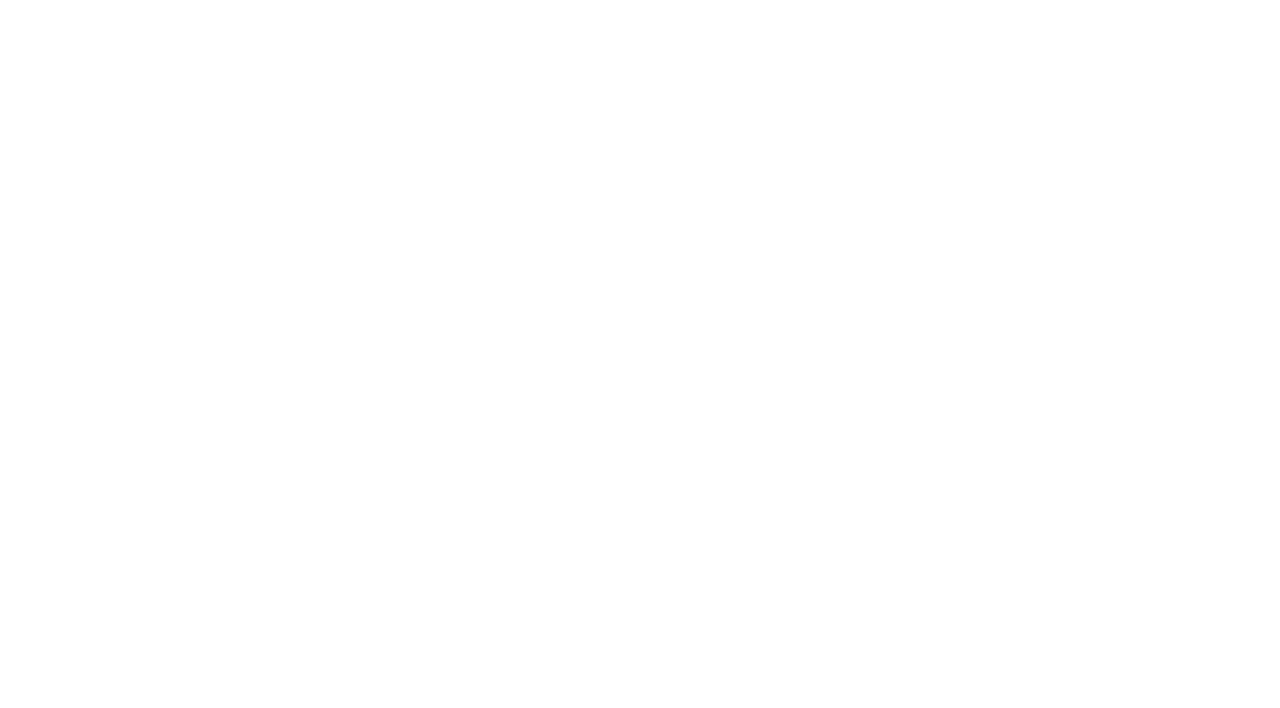
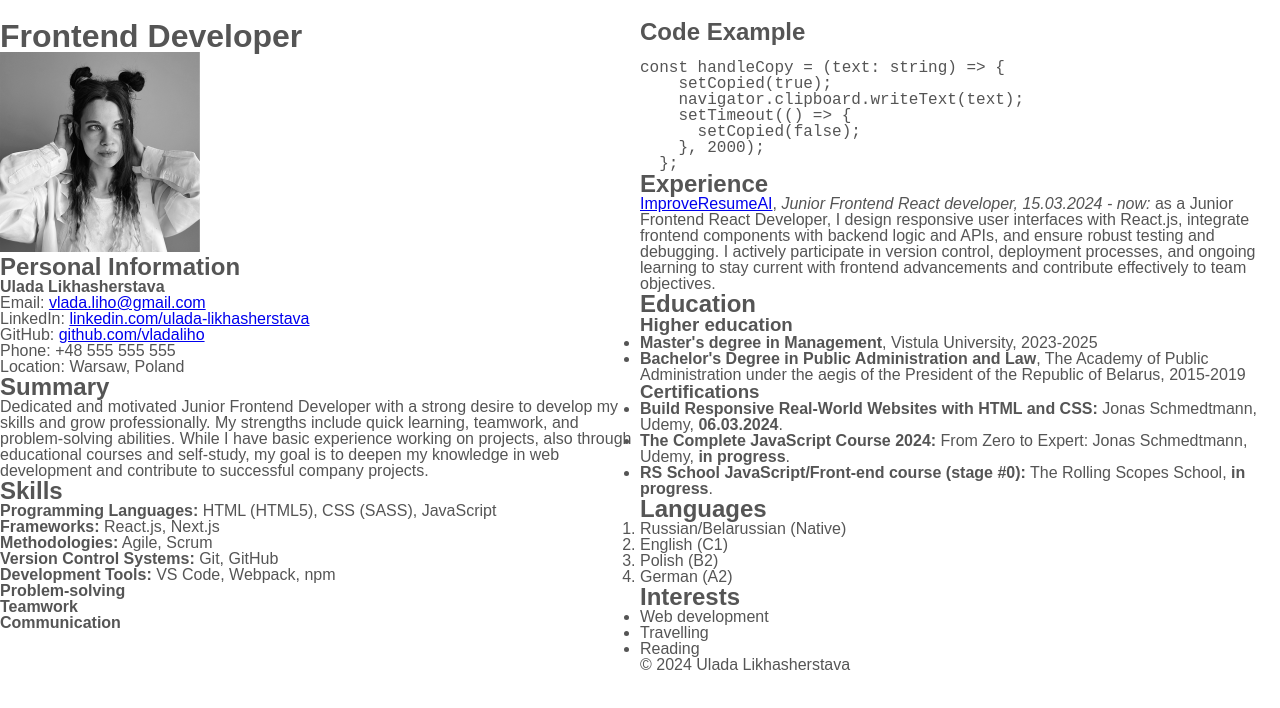
Before and after one commit to vladaliho/rsschool-cv, a plain HTML site: page index.html in a window 1280 px wide. Drawn offline with Linux system fonts and the light colour scheme.

Commit message:
feat: styling resume

```diff
--- a/index.html
+++ b/index.html
@@ -4,16 +4,20 @@
     <meta charset="UTF-8">
     <meta name="viewport" content="width=device-width, initial-scale=1.0">
     <title>Frontend Developer CV</title>
+
+    <link rel="stylesheet" href="style.css">
 </head>
 <body>
-    <!-- <header>
+    <div class="content-block">
+    <div class="important-info">
+    <header>
         <h1>Frontend Developer</h1>
     </header>
 
-    <main>
-    <article>
-        <img src="/rsschool-cv/photo/vlada-liho.jpeg" alt="vladaliho photo" width="200"/>
+    <main></main>
+            <img src="/rsschool-cv/photo/vlada-liho.jpeg" alt="vladaliho photo" width="200">
         <h2>Personal Information</h2>
+        <nav>
 <ul>
     <li><strong>Ulada Likhasherstava</strong></li>
     <li>Email: <a href="mailto:vlada.liho@gmail.com">vlada.liho@gmail.com</a></li>
@@ -22,9 +26,10 @@
     <li>Phone: +48 555 555 555</li>
     <li>Location: Warsaw, Poland</li>
 </ul>
-
+</nav>
 <h2>Summary</h2>
 <p>Dedicated and motivated Junior Frontend Developer with a strong desire to develop my skills and grow professionally. My strengths include quick learning, teamwork, and problem-solving abilities. While I have basic experience working on projects, also through educational courses and self-study, my goal is to deepen my knowledge in web development and contribute to successful company projects.</p>
+
 
 <h2>Skills</h2>
 <ul>
@@ -37,7 +42,9 @@
     <li><strong>Teamwork</strong></li>
     <li><strong>Communication</strong></li>
 </ul>
+</div>
 
+<div class="secondary-info">
 <h2>Code Example</h2>
 <pre><code>
 const handleCopy = (text: string) => {
@@ -80,10 +87,11 @@ const handleCopy = (text: string) => {
     <li>Travelling</li>
     <li>Reading</li>
 </ul>
-    </article>
-</main>
+    </main>
 <footer>
     <p>&copy; 2024 Ulada Likhasherstava</p>
-    </footer> -->
+    </footer>
+</div>
+</div>
 </body>
 </html>
--- a/style.css
+++ b/style.css
@@ -0,0 +1,25 @@
+* {
+    padding: 0;
+    margin: 0;
+    box-sizing: border-box;
+}
+
+html {
+    font-size: 62.5%;
+}
+
+body {
+    font-family: sans-serif;
+    line-height: 1;
+    font-weight: 400;
+    color: #555;
+  padding-top: 2rem;
+  font-size: 1.6rem;
+}
+
+.content-block {
+display: grid;
+grid-template-columns: 1fr 1fr;
+max-width: 130rem;
+margin: 0 auto;
+}
```
